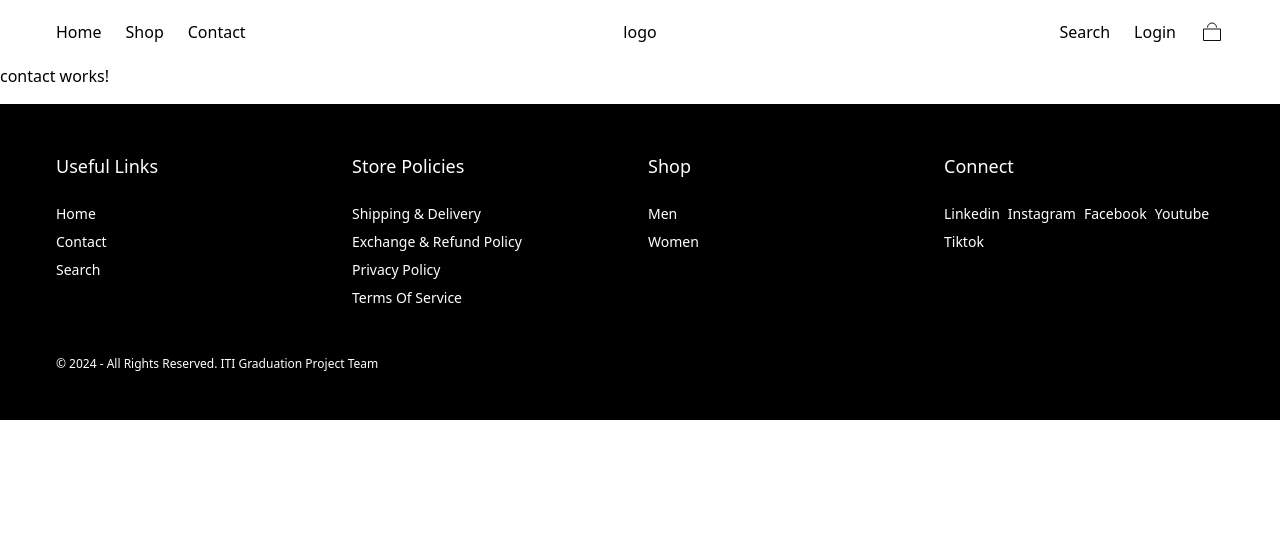
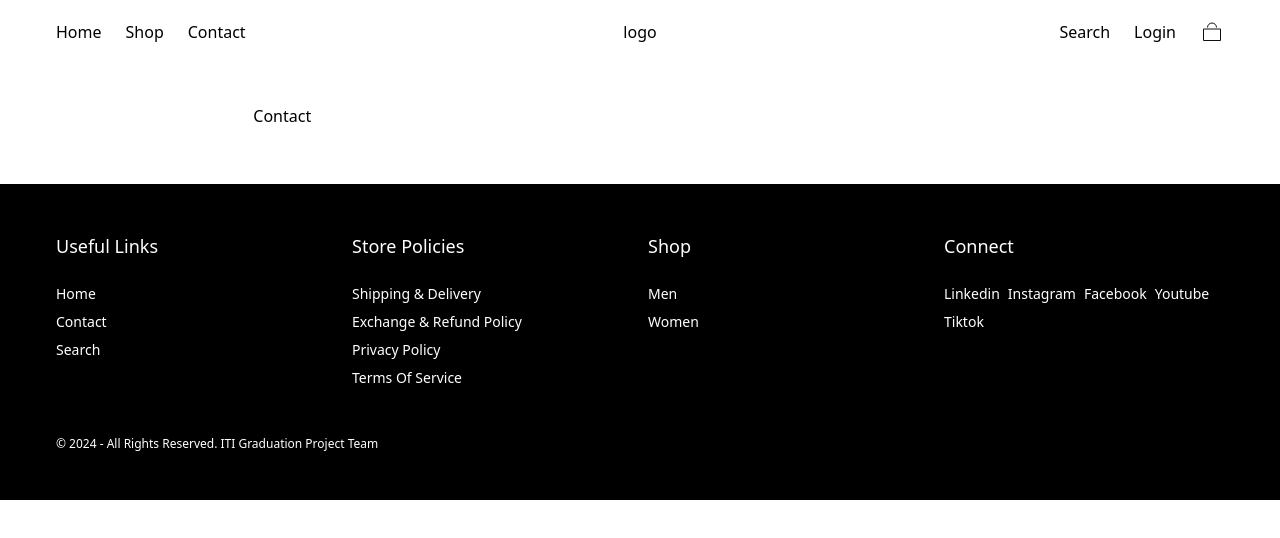
Before and after one commit to Yossef-Magdy/ecommerce-project, an Angular app: page /contact in a window 1280 px wide. Shown: the top 538 px of the page. Built offline with nearby package versions, Linux system fonts and the light colour scheme.

Commit message:
add class for global use

```diff
--- a/src/app/features/cart/cart.component.css
+++ b/src/app/features/cart/cart.component.css
@@ -3,10 +3,6 @@ h1{
     text-align: center;
 }
 
-.capitalize{
-    font-family: var(--font-heading);
-    text-transform: uppercase;
-}
 
 .shipping{
     font-size: 0.9rem;
--- a/src/app/features/cart/cart.component.html
+++ b/src/app/features/cart/cart.component.html
@@ -1,6 +1,6 @@
 <section class="cart-section py-6">
-    <h1 class="mb-3 capitalize">My Cart</h1>
-    <a routerLink="/" class="block capitalize text-center text-black underline underline-offset-8 text-xs hover:no-underline mb-3">Continue Shopping</a>
+    <h1 class="mb-3 capitalizee">My Cart</h1>
+    <a routerLink="/" class="block capitalizee text-center text-black underline underline-offset-8 text-xs hover:no-underline mb-3">Continue Shopping</a>
 
     <div class="my-10 px-2 md:px-10 lg:px-28">
         @if (data.length > 0) {
--- a/src/app/features/contact/contact.component.html
+++ b/src/app/features/contact/contact.component.html
@@ -1 +1,4 @@
-<p>contact works!</p>
+<section class="p-10 w-2/3 m-auto">
+<h1 class="title">Contact</h1>
+
+</section>
--- a/src/styles.css
+++ b/src/styles.css
@@ -8,3 +8,8 @@
     --font-body-family: "DM Sans", sans-serif;
     --light-gray: "#F0F0F0";
 }
+
+.capitalizee{
+    font-family: var(--font-heading);
+    text-transform: uppercase;
+}
```
